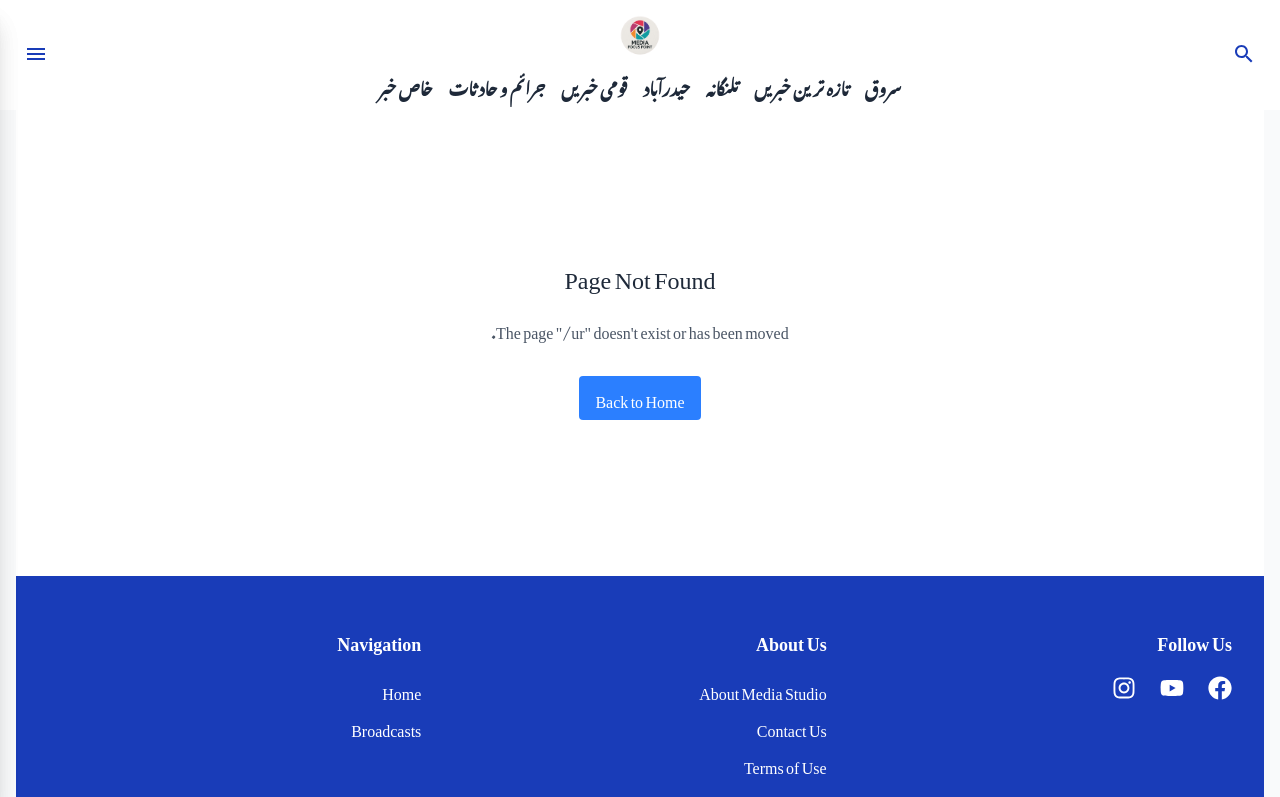
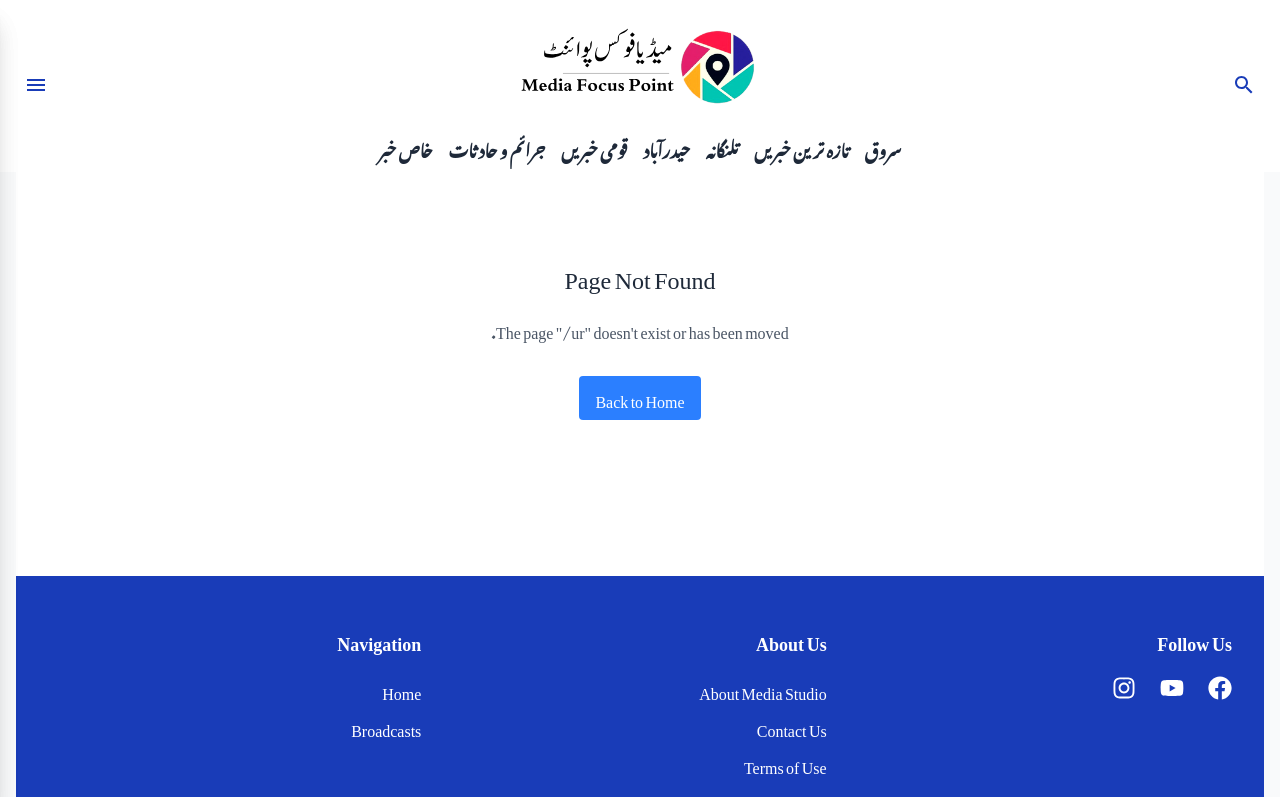
Before and after one commit to devShaik010/Media-Studio, a React (Vite) app: page /ur in a window 1280 px wide. Shown: the top 797 px of the page. Built offline with nearby package versions, Linux system fonts and the light colour scheme; the HTML template or start-up script is replaced by a standard one; a web font is replaced by a local one.

Commit message:
chnages manaded for logo

```diff
--- /dev/null
+++ b/src/components/Navigation/NavLinks.jsx
@@ -0,0 +1,15 @@
+import React from 'react';
+
+const NavLinks = () => {
+  return (
+    <div className="w-full bg-white border-t border-gray-200">
+      <div className="max-w-[1400px] mx-auto px-4">
+        <ul className="flex items-center space-x-6 h-12">
+          {/* ...existing code... */}
+        </ul>
+      </div>
+    </div>
+  );
+};
+
+export default NavLinks;
--- a/src/components/Navigation/Navbar.jsx
+++ b/src/components/Navigation/Navbar.jsx
@@ -11,7 +11,7 @@ import InstagramIcon from '@mui/icons-material/Instagram';
 import { useDrawer } from '@context/DrawerContext';
 import CustomImage from '@components/Shared/CustomImage';
 import SearchModal from '@components/Shared/SearchModal'; // Added SearchModal import
-import mfpLogo from '/mfpLogo.png'; // Updated path to public directory
+import mfpLogo from '/mfp-logo.svg'; // Updated path to public directory
 import clsx from 'clsx';
 
 const Navbar = () => {
@@ -55,11 +55,8 @@ const Navbar = () => {
         {/* Logo - Centered */}
         <div className="mb-1 mt-1"> {/* Adjusted margin for logo */}
           <Link to="/">
-            <CustomImage
-              src={mfpLogo}
-              alt="MFP 24/7 NEWS"
-              className={logoClasses}
-            />
+          <img src={mfpLogo} alt="MFP 24/7 NEWS" style={{ height: scrolled ? '0px' : '110px' }} />
+
           </Link>
         </div>
 
--- a/src/layouts/MainLayout.jsx
+++ b/src/layouts/MainLayout.jsx
@@ -10,7 +10,7 @@ const MainLayout = ({ children }) => {
   return (
     <div className="min-h-screen flex flex-col bg-white"> {/* Changed bg-gray-50 to bg-white */}
       <Navbar />
-      <main className="flex-grow container mx-auto px-4">
+      <main className="flex-grow container mx-auto ">
         {children}
       </main>
       <Footer />
--- a/src/pages/Home.jsx
+++ b/src/pages/Home.jsx
@@ -74,7 +74,7 @@ const Home = () => {
   }
 
   return (
-    <div className="container mx-auto px-2 py-4">
+    <div className="container mx-auto px-2 py-4 pt-20">
       {/* Breaking News Carousel at the top */}
       {breakingNewsItems.length > 0 && <BreakingNews newsItems={breakingNewsItems} />}
 
--- /dev/null
+++ b/src/utils/constants.js
@@ -0,0 +1,5 @@
+export const DEFAULT_NEWS_IMAGE = '/breakingNews.png';
+export const NAVBAR_HEIGHT = {
+  MOBILE: '120px',
+  DESKTOP: '140px'
+};
```
Also changed, not shown: public/breakingNews.png (added), public/mfp-logo.svg (added).
